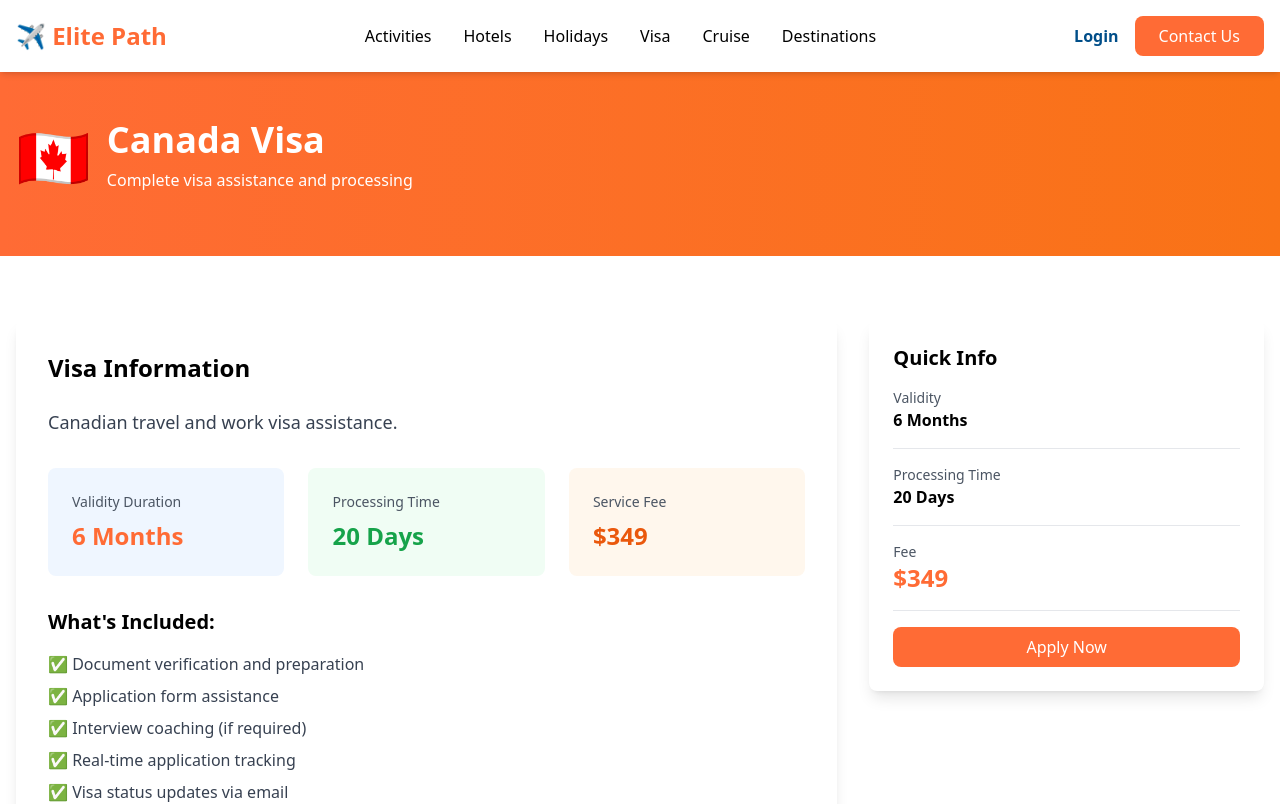
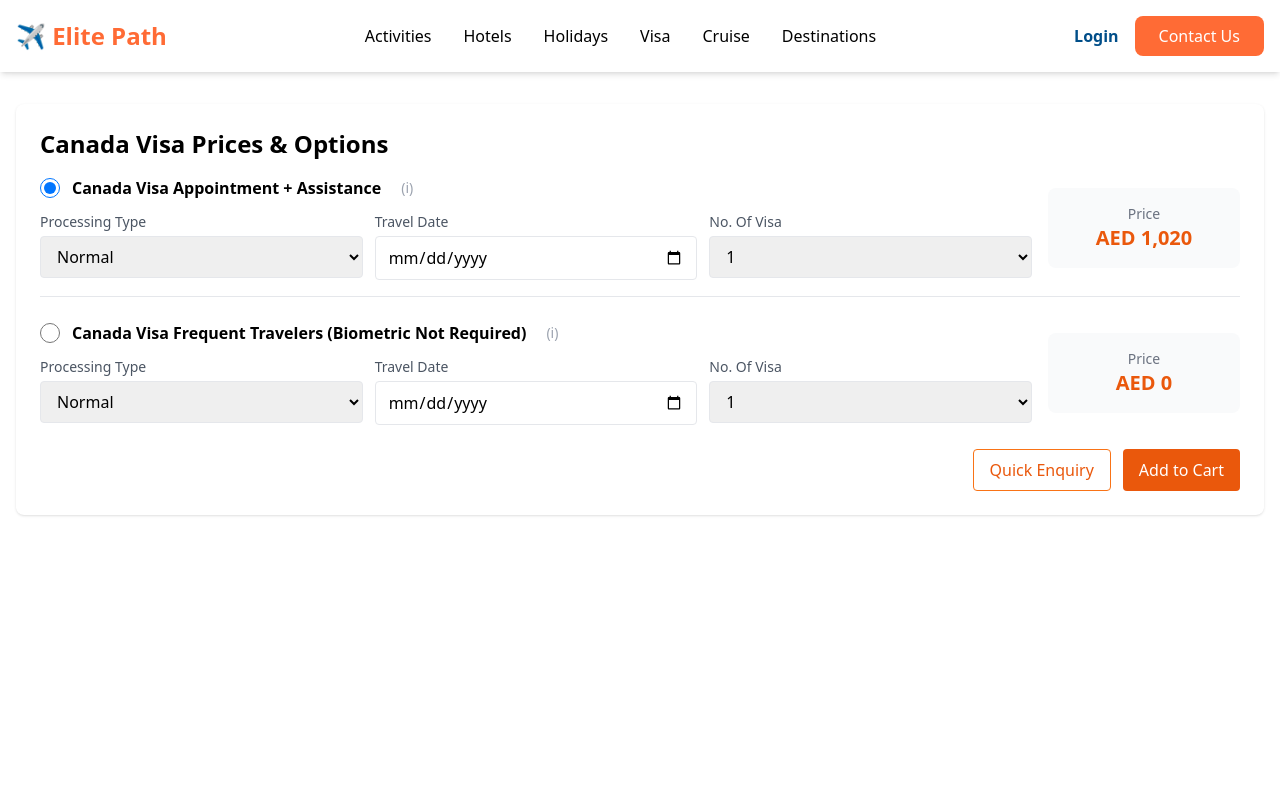
Before and after one commit to nayer80/Elite-Path, a Next.js app: page /visas/canada-visa in a window 1280 px wide. Shown: the top 804 px of the page. Built offline with nearby package versions, Linux system fonts and the light colour scheme.

Commit message:
Changes to be committed: modified:   src/app/visas/[slug]/page.tsx new file:   src/app/visas/canada-visa/page.tsx modified:   src/app/visas/details/page.tsx modified:   src/app/visas/page.tsx

```diff
--- a/src/app/visas/[slug]/page.tsx
+++ b/src/app/visas/[slug]/page.tsx
@@ -18,14 +18,6 @@ const visasData: { [key: string]: any } = {
     fee: 399,
     flag: '🇺🇸',
     description: 'Official US travel visa for tourism, business, and study.',
-  },
-  'canada-visa': {
-    country: 'Canada Visa',
-    duration: '6 Months',
-    processingTime: '20 Days',
-    fee: 349,
-    flag: '🇨🇦',
-    description: 'Canadian travel and work visa assistance.',
   },
   'uk-visa': {
     country: 'UK Visa',
@@ -144,6 +136,7 @@ export default function VisaDetailPage() {
               <div className="bg-white rounded-lg shadow-lg p-8">
                 <h2 className="text-2xl font-bold mb-6">Visa Information</h2>
                 <p className="text-gray-700 mb-8 text-lg">{visa.description}</p>
+                {/* Canada content removed per request */}
 
                 <div className="grid grid-cols-1 md:grid-cols-3 gap-6 mb-8">
                   <div className="bg-blue-50 p-6 rounded-lg">
--- /dev/null
+++ b/src/app/visas/canada-visa/page.tsx
@@ -0,0 +1,160 @@
+"use client";
+
+import { useEffect, useMemo, useState } from 'react';
+import Link from 'next/link';
+
+export default function CanadaVisaPage() {
+  const [selected, setSelected] = useState<'appointment' | 'frequent'>('appointment');
+  const [processingType, setProcessingType] = useState('Normal');
+  const [travelDate, setTravelDate] = useState('');
+  const [quantity, setQuantity] = useState(1);
+
+  useEffect(() => {
+    // read query param on client to prefill travel date
+    if (typeof window !== 'undefined') {
+      const params = new URLSearchParams(window.location.search);
+      const q = params.get('date');
+      if (q) setTravelDate(q);
+    }
+  }, []);
+
+  const prices = useMemo(() => ({ appointment: 1020, frequent: 780 }), []);
+
+  const currentPrice = useMemo(() => {
+    const base = selected === 'appointment' ? prices.appointment : prices.frequent;
+    return base * quantity;
+  }, [selected, quantity, prices]);
+
+  const addToCart = () => {
+    // Placeholder: integrate with real cart system when available
+    const item = {
+      id: selected,
+      name: selected === 'appointment' ? 'Canada Visa Appointment + Assistance' : 'Canada Visa Frequent Travelers',
+      processingType,
+      travelDate,
+      quantity,
+      price_each: selected === 'appointment' ? prices.appointment : prices.frequent,
+      total: currentPrice,
+    };
+    // For now, store in sessionStorage for demo
+    try {
+      const cart = JSON.parse(sessionStorage.getItem('cart') || '[]');
+      cart.push(item);
+      sessionStorage.setItem('cart', JSON.stringify(cart));
+    } catch (e) {
+      // ignore
+    }
+    alert('Added to cart: ' + item.name + ' (AED ' + item.total + ')');
+  };
+
+  return (
+    <main className="container py-8">
+      <section className="bg-white rounded-lg shadow p-6">
+        <h1 className="text-2xl font-semibold mb-4">Canada Visa Prices & Options</h1>
+
+        {/* Option Rows */}
+        <div className="space-y-6">
+          <div className="flex flex-col md:flex-row items-start md:items-center gap-4 border-b pb-4">
+            <div className="flex-1">
+              <label className="flex items-center gap-3">
+                <input
+                  type="radio"
+                  name="canadaOption"
+                  checked={selected === 'appointment'}
+                  onChange={() => setSelected('appointment')}
+                  className="w-5 h-5"
+                />
+                <span className="font-semibold">Canada Visa Appointment + Assistance</span>
+                <span className="ml-2 text-sm text-gray-400">(i)</span>
+              </label>
+
+              <div className="mt-3 grid grid-cols-1 sm:grid-cols-3 gap-3">
+                <div>
+                  <label className="block text-sm text-gray-600">Processing Type</label>
+                  <select value={processingType} onChange={(e) => setProcessingType(e.target.value)} className="mt-1 w-full border rounded px-3 py-2">
+                    <option>Normal</option>
+                    <option>Express</option>
+                  </select>
+                </div>
+
+                <div>
+                  <label className="block text-sm text-gray-600">Travel Date</label>
+                  <input type="date" value={travelDate} onChange={(e) => setTravelDate(e.target.value)} className="mt-1 w-full border rounded px-3 py-2" />
+                </div>
+
+                <div>
+                  <label className="block text-sm text-gray-600">No. Of Visa</label>
+                  <select value={String(quantity)} onChange={(e) => setQuantity(Number(e.target.value))} className="mt-1 w-full border rounded px-3 py-2">
+                    {Array.from({ length: 10 }, (_, i) => i + 1).map((n) => (
+                      <option key={n} value={n}>{n}</option>
+                    ))}
+                  </select>
+                </div>
+              </div>
+            </div>
+
+            <div className="w-full md:w-48 mt-4 md:mt-0 flex-shrink-0">
+              <div className="bg-gray-50 rounded-lg p-4 text-center">
+                <div className="text-sm text-gray-500">Price</div>
+                <div className="text-xl font-bold text-orange-600">AED { (prices.appointment * (selected === 'appointment' ? quantity : 0)).toLocaleString() || prices.appointment.toLocaleString() }</div>
+              </div>
+            </div>
+          </div>
+
+          <div className="flex flex-col md:flex-row items-start md:items-center gap-4">
+            <div className="flex-1">
+              <label className="flex items-center gap-3">
+                <input
+                  type="radio"
+                  name="canadaOption"
+                  checked={selected === 'frequent'}
+                  onChange={() => setSelected('frequent')}
+                  className="w-5 h-5"
+                />
+                <span className="font-semibold">Canada Visa Frequent Travelers (Biometric Not Required)</span>
+                <span className="ml-2 text-sm text-gray-400">(i)</span>
+              </label>
+
+              <div className="mt-3 grid grid-cols-1 sm:grid-cols-3 gap-3">
+                <div>
+                  <label className="block text-sm text-gray-600">Processing Type</label>
+                  <select value={processingType} onChange={(e) => setProcessingType(e.target.value)} className="mt-1 w-full border rounded px-3 py-2">
+                    <option>Normal</option>
+                    <option>Express</option>
+                  </select>
+                </div>
+
+                <div>
+                  <label className="block text-sm text-gray-600">Travel Date</label>
+                  <input type="date" value={travelDate} onChange={(e) => setTravelDate(e.target.value)} className="mt-1 w-full border rounded px-3 py-2" />
+                </div>
+
+                <div>
+                  <label className="block text-sm text-gray-600">No. Of Visa</label>
+                  <select value={String(quantity)} onChange={(e) => setQuantity(Number(e.target.value))} className="mt-1 w-full border rounded px-3 py-2">
+                    {Array.from({ length: 10 }, (_, i) => i + 1).map((n) => (
+                      <option key={n} value={n}>{n}</option>
+                    ))}
+                  </select>
+                </div>
+              </div>
+            </div>
+
+            <div className="w-full md:w-48 mt-4 md:mt-0 flex-shrink-0">
+              <div className="bg-gray-50 rounded-lg p-4 text-center">
+                <div className="text-sm text-gray-500">Price</div>
+                <div className="text-xl font-bold text-orange-600">AED { (prices.frequent * (selected === 'frequent' ? quantity : 0)).toLocaleString() || prices.frequent.toLocaleString() }</div>
+              </div>
+            </div>
+          </div>
+        </div>
+
+        {/* Action row */}
+        <div className="mt-6 flex justify-end gap-3">
+          <Link href="/quick-enquiry" className="px-4 py-2 border border-orange-500 text-orange-600 rounded">Quick Enquiry</Link>
+          <button onClick={addToCart} className="px-4 py-2 bg-orange-600 text-white rounded">Add to Cart</button>
+        </div>
+      </section>
+    </main>
+  );
+}
--- a/src/app/visas/details/page.tsx
+++ b/src/app/visas/details/page.tsx
@@ -86,32 +86,7 @@ const visaDetails: { [key: string]: any } = {
       },
     ],
   },
-  'canada-visa': {
-    title: 'Canada Visa',
-    flag: '🇨🇦',
-    processingTypes: [
-      { name: 'Normal', days: '20 Working Days', icon: '📅' },
-      { name: 'Easy Documentation', icon: '📄' },
-      { name: 'Online Payment Option', icon: '💳' },
-    ],
-    visaOptions: [
-      {
-        id: 1,
-        type: 'CANADA VISITOR VISA',
-        description: 'Tourist/Business Visa',
-        fields: [
-          { label: 'Processing Type', type: 'select', placeholder: 'Select Processing Type' },
-          { label: 'Travel Date', type: 'date', placeholder: 'Select Travel Date' },
-          { label: 'No. Of Visa', type: 'select', placeholder: 'Select Quantity' },
-        ],
-        prices: {
-          normal: '$349',
-          express: '$449',
-          urgent: '$549',
-        },
-      },
-    ],
-  },
+
   'australia-visa': {
     title: 'Australia Visa',
     flag: '🇦🇺',
@@ -412,6 +387,8 @@ function VisaDetailContent() {
                   </div>
                 )}
 
+                {/* Canada-specific option content removed */}
+
 
               </div>
             ))}
--- a/src/app/visas/page.tsx
+++ b/src/app/visas/page.tsx
@@ -20,14 +20,7 @@ const visas = [
     fee: 399,
     flag: '🇺🇸',
   },
-  {
-    id: 3,
-    country: 'Canada Visa',
-    duration: '6 Months',
-    processingTime: '20 Days',
-    fee: 349,
-    flag: '🇨🇦',
-  },
+  // Canada Visa removed per request
   {
     id: 4,
     country: 'UK Visa',
@@ -165,7 +158,7 @@ export default function VisasPage() {
       }
     }
 
-    // Redirect to details page with query parameters
+    // If Canada was selected, redirect to the dedicated Canada page (keeps query params)
     const params = new URLSearchParams({
       visa: visaSlug,
       nationality,
@@ -173,6 +166,12 @@ export default function VisasPage() {
       date: travelDate,
     });
 
+    if (visaSlug === 'canada-visa') {
+      router.push(`/visas/canada-visa?${params.toString()}`);
+      return;
+    }
+
+    // Redirect to details page with query parameters for other visas
     router.push(`/visas/details?${params.toString()}`);
   };
 
```
